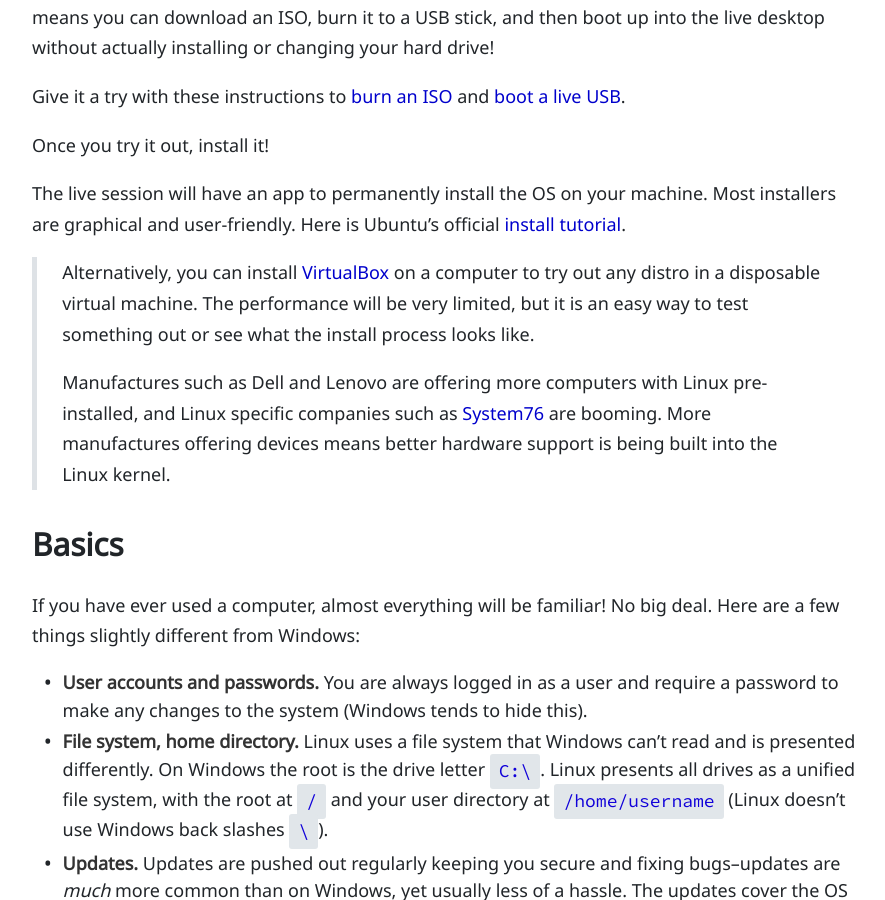
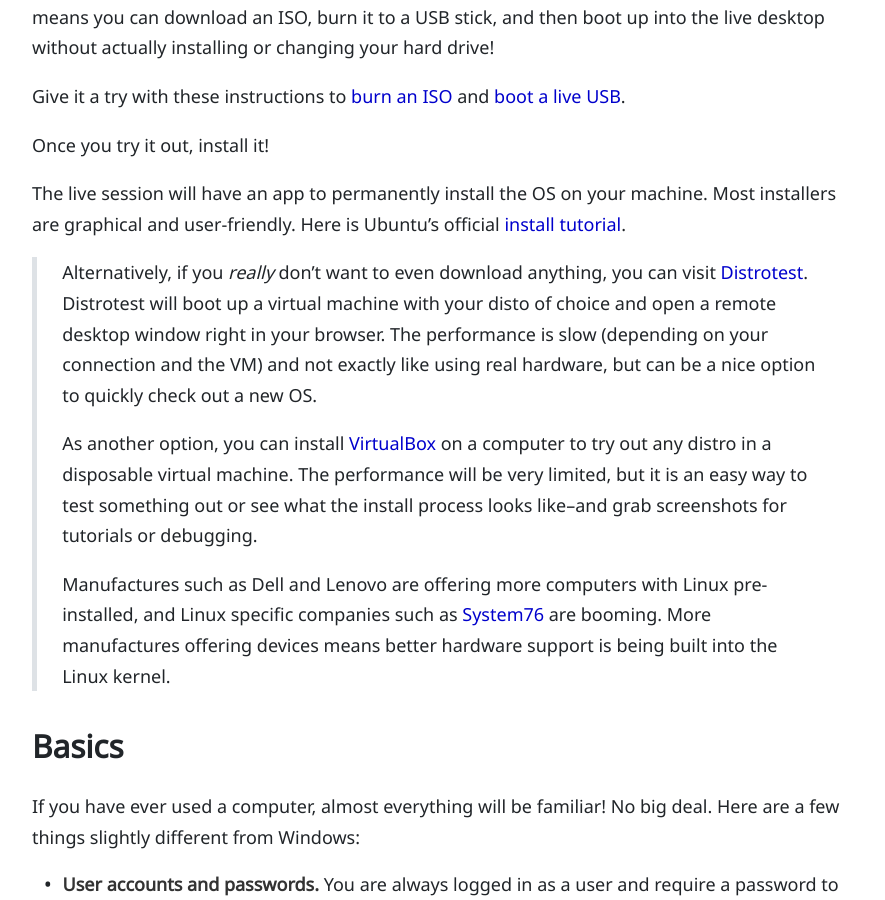
Before and after one commit to evanwill/_drafts, a Jekyll site: the page built from _notes/linux-intro.md, in a window 1280 px wide and 900 px high, scrolled down 4478 px. Shown: the whole window, without its empty margins (194-1079 px from the left). Built offline with Jekyll 4.4.1, drawn with Linux system fonts in a browser that asks for light colours; comment, search, counter and statistics services are not loaded.

Commit message:
distro test

```diff
--- a/_notes/linux-intro.md
+++ b/_notes/linux-intro.md
@@ -117,8 +117,12 @@ The live session will have an app to permanently install the OS on your machine.
 Most installers are graphical and user-friendly.
 Here is Ubuntu's official [install tutorial](https://tutorials.ubuntu.com/tutorial/tutorial-install-ubuntu-desktop).
 
-> Alternatively, you can install [VirtualBox](https://www.virtualbox.org/wiki/Downloads) on a computer to try out any distro in a disposable virtual machine.
-> The performance will be very limited, but it is an easy way to test something out or see what the install process looks like.
+> Alternatively, if you *really* don't want to even download anything, you can visit [Distrotest](https://distrotest.net/index.php).
+> Distrotest will boot up a virtual machine with your disto of choice and open a remote desktop window right in your browser.
+> The performance is slow (depending on your connection and the VM) and not exactly like using real hardware, but can be a nice option to quickly check out a new OS.
+>
+> As another option, you can install [VirtualBox](https://www.virtualbox.org/wiki/Downloads) on a computer to try out any distro in a disposable virtual machine.
+> The performance will be very limited, but it is an easy way to test something out or see what the install process looks like--and grab screenshots for tutorials or debugging.
 >
 > Manufactures such as Dell and Lenovo are offering more computers with Linux pre-installed, and Linux specific companies such as [System76](https://system76.com/) are booming.
 > More manufactures offering devices means better hardware support is being built into the Linux kernel.
```
